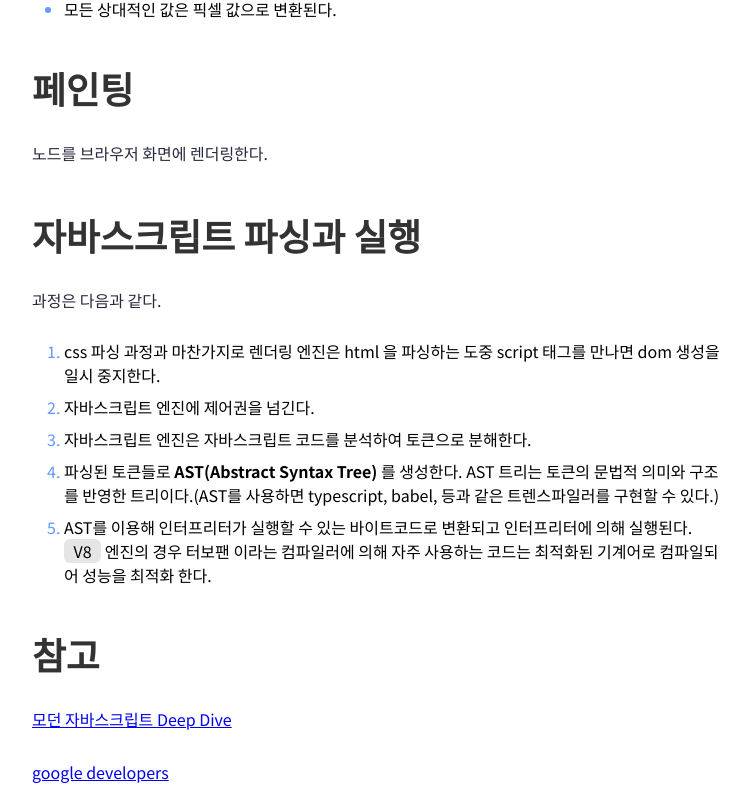
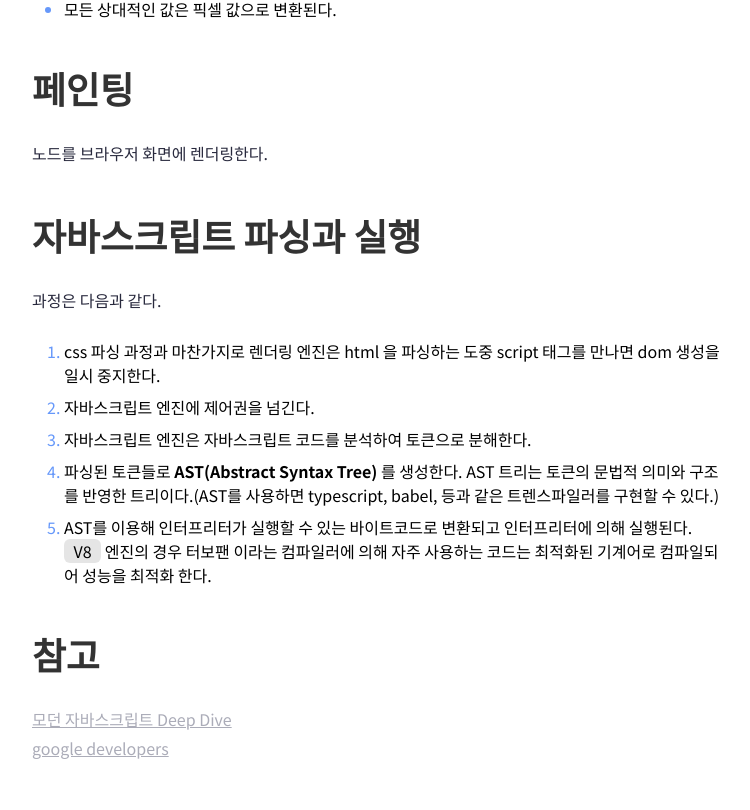
Before and after one commit to th2205/my-blog, a Next.js app: page /posts/crp in a window 1280 px wide. Shown: the part 4789-5599 px from the top of the page, without its empty margins (258-1008 px from the left). After the commit the page ends 5575 px from the top, so only its background shows below. Built offline with nearby package versions, Linux system fonts and the light colour scheme.

Commit message:
style : link

```diff
--- a/components/Link.tsx
+++ b/components/Link.tsx
@@ -1,8 +1,8 @@
 import { ReactNode } from "react";
 import Link from "next/link";
 import cn from "classnames";
+import { Theme } from "../types";
 import style from "./Link.module.scss";
-import { Theme } from "../types";
 
 interface LinkProps {
   children: ReactNode;
@@ -10,6 +10,7 @@ interface LinkProps {
   href: string;
   theme?: Theme;
   underline?: boolean;
+  br?: boolean;
 }
 
 export default function CustomLink({
@@ -18,6 +19,7 @@ export default function CustomLink({
   href,
   theme = "primary",
   underline = true,
+  br = false,
 }: LinkProps) {
   const classes = cn(
     style["ui-link"],
@@ -26,12 +28,18 @@ export default function CustomLink({
   );
 
   return targetBlank ? (
+    <>
       <a target="_blank" href={href} className={classes}>
         {children}
       </a>
+      {br && <br />}
+    </>
   ) : (
+    <>
       <Link href={href}>
         <a className={classes}>{children}</a>
       </Link>
+      {br && <br />}
+    </>
   );
 }
--- a/components/MarkDown.tsx
+++ b/components/MarkDown.tsx
@@ -8,6 +8,7 @@ import Li from "./Li";
 import List from "./List";
 import Text from "./Text";
 import Code from "./Code";
+import Link from "./Link";
 
 interface MarkdownProps {
   content: string;
@@ -66,6 +67,11 @@ export default function Markdown({ content }: MarkdownProps) {
           </Box>
         ),
         li: ({ children }) => <Li>{children}</Li>,
+        a: ({ children, href }) => (
+          <Link href={href} br={true}>
+            {children}
+          </Link>
+        ),
       }}
     >
       {content}
```
Also changed, not shown: posts/crp.md (+0 -1 lines). Lines whose indentation alone changed are shown as unchanged.
